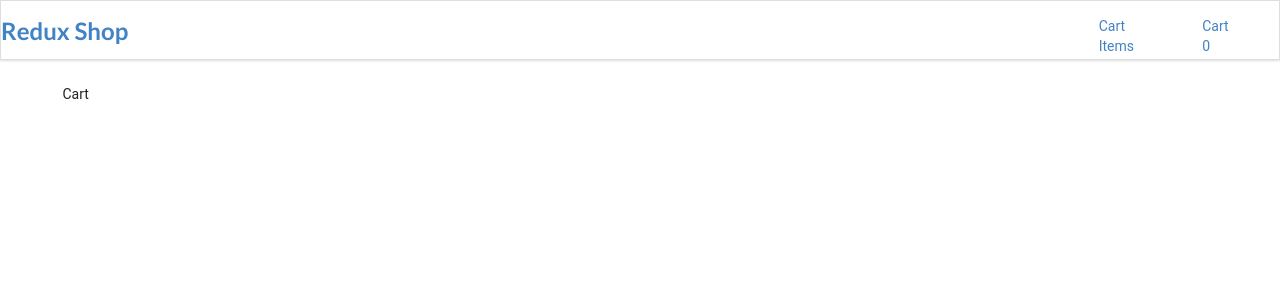
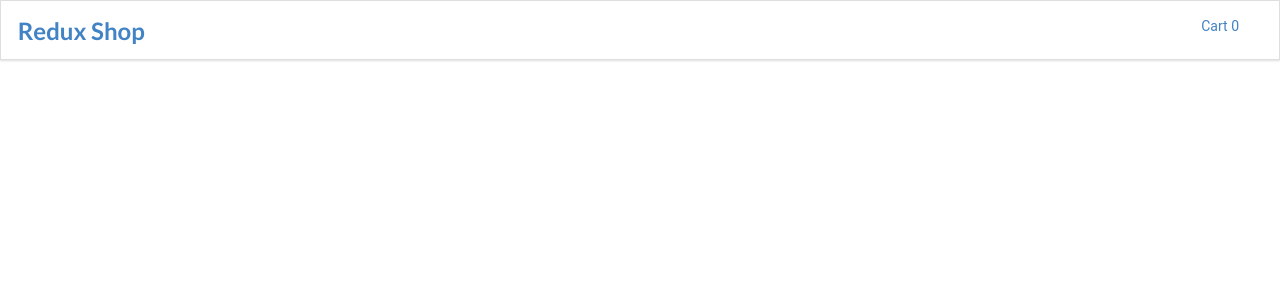
Before and after one commit to shelkesanket/redux-shop-app, a React (Vite) app in the folder redux-shop-app/: page /cart in a window 1280 px wide. Shown: the top 300 px of the page. Built offline with nearby package versions, Linux system fonts and the light colour scheme.

Commit message:
add to cart item displayed

```diff
--- a/redux-shop-app/src/App.jsx
+++ b/redux-shop-app/src/App.jsx
@@ -4,7 +4,6 @@ import "./App.css";
 import Header from "./container/Header";
 import ProductListing from "./container/ProductListing";
 import ProductDetails from "./container/ProductDetails";
-import CartDetails from "./container/CartDetails";
 import Cart from "./container/Cart";
 
 function App() {
@@ -19,7 +18,7 @@ function App() {
             exact
             element={<ProductDetails />}
           />
-          <Route path="/cartDetails" exact element={<CartDetails />} />
+
           <Route path="/cart" exact element={<Cart />} />
           <Route>404 Not Found!</Route>
         </Routes>
--- a/redux-shop-app/src/container/Cart.jsx
+++ b/redux-shop-app/src/container/Cart.jsx
@@ -1,7 +1,22 @@
 import React from "react";
+import { useSelector } from "react-redux";
 
 function Cart() {
-  return <div className="ui grid container">Cart</div>;
+  const cartItems = useSelector((state) => state.cart.items);
+  return (
+    <div className="ui grid container">
+      {/* <h1>Cart Item</h1> */}
+      <div>
+        {cartItems.map((item) => {
+          return (
+            <li>
+              {item.title} and price is {item.price}
+            </li>
+          );
+        })}
+      </div>
+    </div>
+  );
 }
 
 export default Cart;
--- a/redux-shop-app/src/container/CartDetails.jsx
+++ /dev/null
@@ -1,15 +0,0 @@
-import React from "react";
-import { useSelector } from "react-redux";
-
-const CartDetails = () => {
-  let cart = useSelector((state) => state.cart.products);
-
-  return (
-    <div className="cart">
-      <h1>Cart Items</h1>
-      {cart?.products?.category}
-    </div>
-  );
-};
-
-export default CartDetails;
--- a/redux-shop-app/src/container/Header.jsx
+++ b/redux-shop-app/src/container/Header.jsx
@@ -5,7 +5,7 @@ import "./Cart.css";
 
 const Header = () => {
   const cartItems = useSelector((state) => state.cart.items.length);
-  console.log(cartItems);
+
   return (
     <div className="ui fixed menu">
       <div className="ui container center">
@@ -13,7 +13,7 @@ const Header = () => {
           <h2>Redux Shop</h2>
         </NavLink>
       </div>
-      <NavLink to="/cartDetails">Cart Items </NavLink>
+      {/* <NavLink to="/cartDetails">Cart Items </NavLink> */}
       <NavLink to="/cart" className="cart">
         Cart {cartItems}
       </NavLink>
--- a/redux-shop-app/src/container/ProductDetails.jsx
+++ b/redux-shop-app/src/container/ProductDetails.jsx
@@ -39,7 +39,6 @@ const ProductDetails = () => {
   // Add product to cart
   const handleAddToCart = () => {
     dispatch(setToCart(product));
-    console.log("product in cart", product);
   };
 
   const handleRemoveCart = () => {
```
